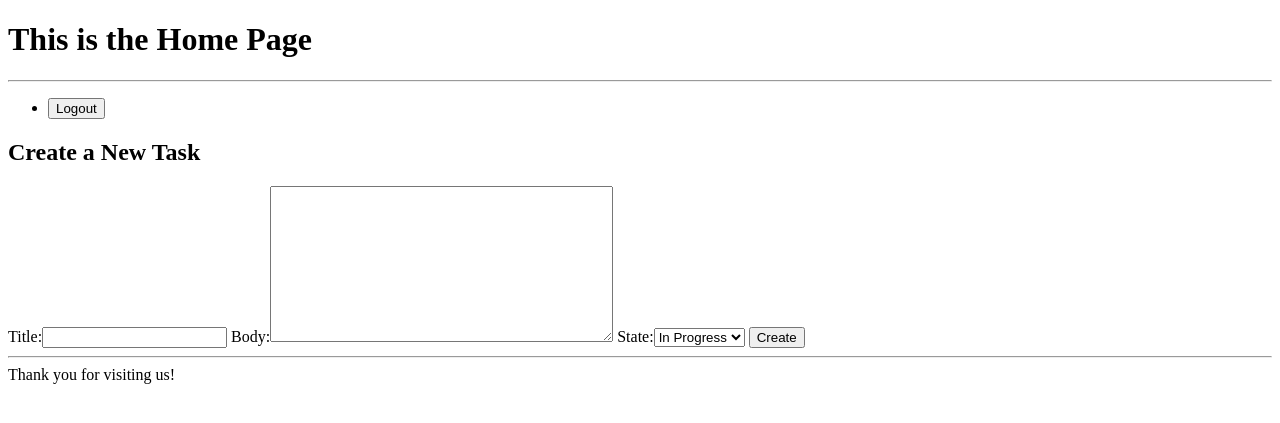
After one commit to jmburgues/ToDoApp-Django, a Django app: page /tasks/create/ in a window 1280 px wide. The commit adds this page. Shown: the top 423 px of the page. Run offline with Django 3.2, Linux system fonts and the light colour scheme; a user stored in the database is signed in.

Commit message:
Adds ManyToMany relation and create_task feature

```diff
--- a/accounts/templates/accounts/login.html
+++ b/accounts/templates/accounts/login.html
@@ -6,6 +6,9 @@
     <form class="site-form" action="{% url 'accounts:login' %}" method="post">
         {% csrf_token %} <!-- includes the security token in the form -->
         {{ form }}
+        {% if request.GET.next %} <!-- If request method has a next value (a wanted url where to go)-->
+            <input type="hidden" name="next" value="{{request.GET.next}}"> <!-- we store that value -->
+        {% endif %}
         <input type="submit" value="Login">
     </form>
 {% endblock %}
--- a/accounts/views.py
+++ b/accounts/views.py
@@ -29,7 +29,10 @@ def login_view(request):
         if form.is_valid():
             user = form.get_user()  # retrieves the user from the valid form
             login(request, user)  # uses imported django built in login to log the user
-            return redirect('tasks:list')
+            if 'next' in request.POST:  # if next value exists un the request method, redirect to that value.
+                return redirect(request.POST.get('next'))
+            else:
+                return redirect('tasks:list')
     else:
         form = AuthenticationForm()
     return render(request, 'accounts/login.html', {'form': form})
--- /dev/null
+++ b/tasks/forms.py
@@ -0,0 +1,9 @@
+from django import forms
+from . import models
+
+
+# creates a form using django built in app forms and also using already created models
+class CreateTask(forms.ModelForm):
+    class Meta:
+        model = models.Task
+        fields = ['title', 'body', 'state']
--- a/tasks/models.py
+++ b/tasks/models.py
@@ -1,4 +1,5 @@
 from django.db import models
+from django.contrib.auth.models import User
 
 
 # more info on model types on https://docs.djangoproject.com/en/1.11/ref/models/fields
@@ -6,6 +7,7 @@ class Task(models.Model):
     title = models.CharField(max_length=100)
     body = models.TextField()
     date = models.DateTimeField(auto_now_add=True)  # automatically populates date when constructed.
+    assigned_to = models.ManyToManyField(User)
     IN_PROGRESS = 'IN PROGRESS'
     FINISHED = 'FINISHED'
     STATE_CHOICES = (
--- /dev/null
+++ b/tasks/templates/tasks/task_create.html
@@ -0,0 +1,12 @@
+{% extends 'homepage.html' %}
+
+{% block content %}
+    <div class="create-article">
+        <h2>Create a New Task</h2>
+        <form class="site-form" action="{% url 'tasks:create' %}" method="POST">
+            {% csrf_token %}
+            {{ form }}
+            <input type="submit" value="Create">
+        </form>
+    </div>
+{% endblock %}
--- a/tasks/urls.py
+++ b/tasks/urls.py
@@ -5,6 +5,7 @@ app_name = 'tasks'
 
 urlpatterns = [
     url(r'^$', views.task_list, name='list'),
+    url(r'^create/$', views.task_create, name='create'),
     # (?P<task_id>[0-9]+) format (?P<VARIABLE>REGEX) specifies the regex for that variable and that will be passed to
     # the view fun. For name='detail' is a name given to reference the URL created dynamically (used on tasks_list.html)
     url(r'^(?P<task_id>[0-9]+)/$', views.task_details, name='detail'),
--- a/tasks/views.py
+++ b/tasks/views.py
@@ -1,6 +1,7 @@
-from django.shortcuts import render
+from django.shortcuts import render, redirect
 from .models import Task
-from django.http import HttpResponse
+from django.contrib.auth.decorators import login_required
+from . import forms
 
 
 def task_list(request):
@@ -13,3 +14,17 @@ def task_details(request, task_id):
     # Render a template and send data to it.
     # Pass the variable task created to the template with {'task': task}
     return render(request, 'tasks/task_detail.html', {'task': task})
+
+
+# login decorator prevents unauthenticated users
+@login_required(login_url="/accounts/login/")
+def task_create(request):
+    if request.method == 'POST':
+        form = forms.CreateTask(request.POST)  # creates a form with data coming from the request
+        if form.is_valid():
+            print("save")
+            # save task to DB.
+        return redirect('tasks:list')
+    else:
+        form = forms.CreateTask()  # creates a form object from tasks/forms.py
+    return render(request, 'tasks/task_create.html', {'form': form})
```
Also changed, not shown: db.sqlite3, tasks/migrations/__init__.py (deleted).
